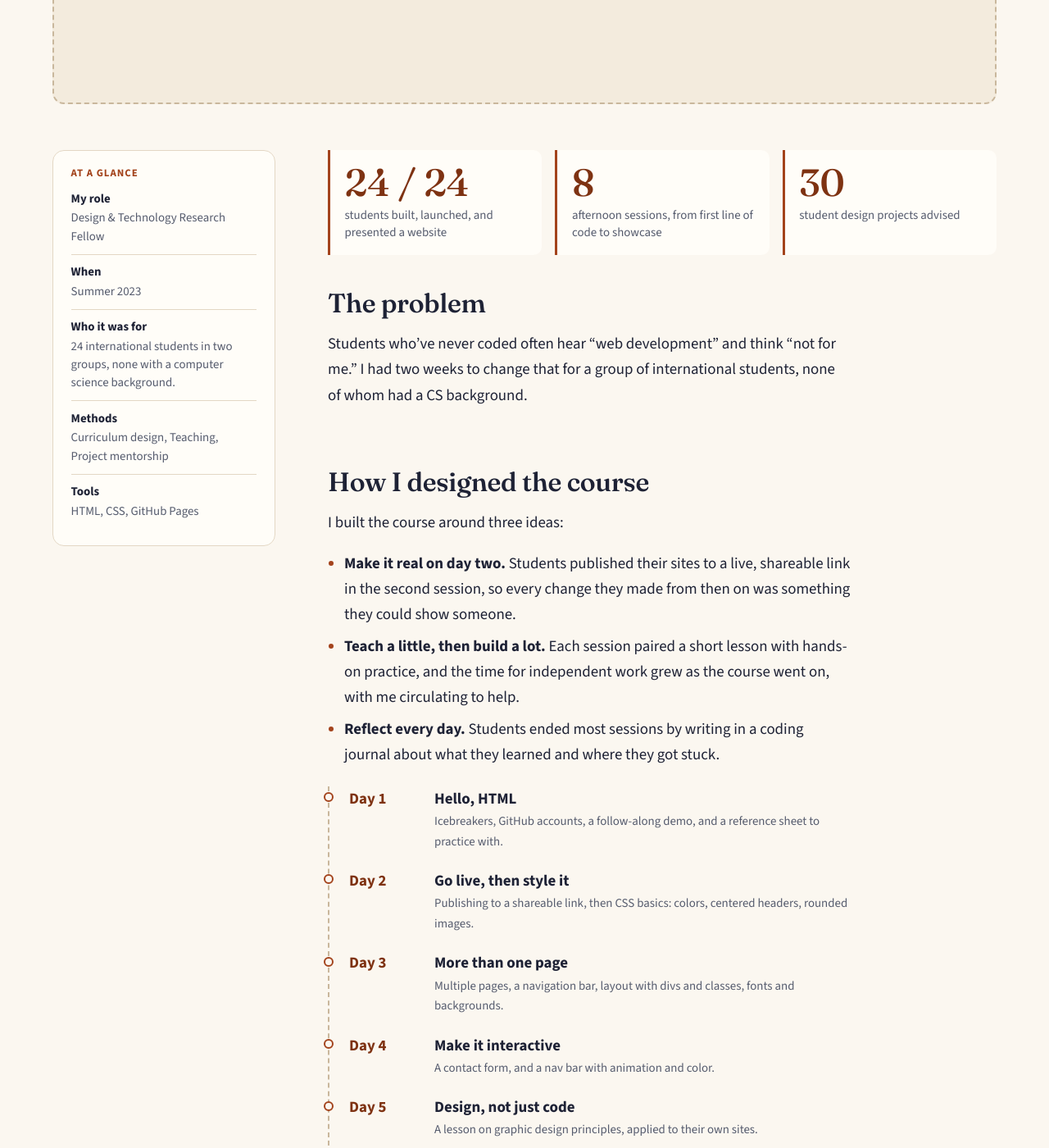
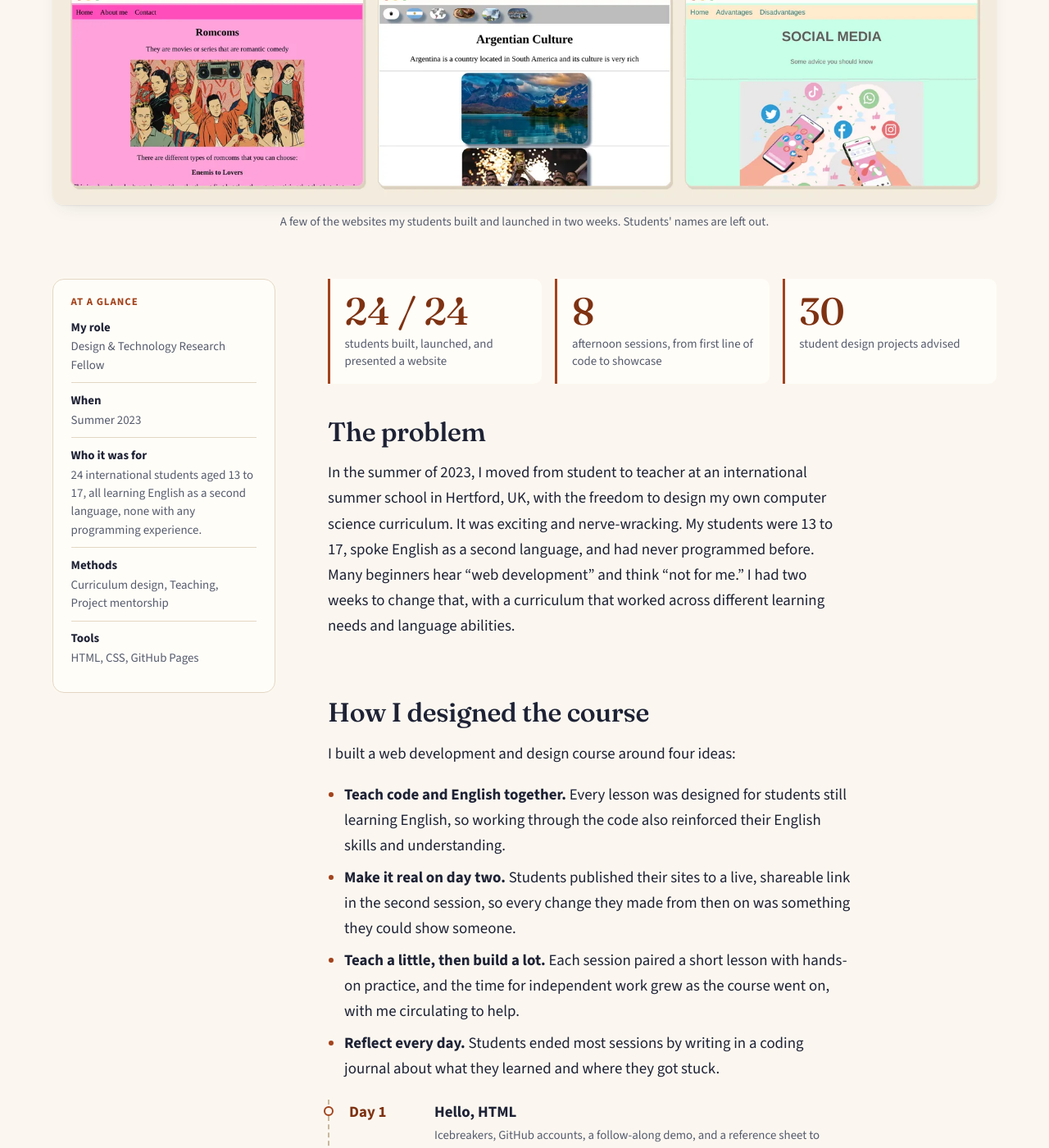
Before and after one commit to sabrinahu618/portfolio, a Jekyll site: the page built from _projects/haileybury.md, in a window 1280 px wide and 1400 px high, scrolled down 730 px. Shown: the whole window at 82% size. Built offline with Jekyll 4.4.1, drawn with Linux system fonts in a browser that asks for light colours; some of the changed text lies outside the part shown.

Commit message:
Haileybury: add student sites collage and teaching context
Co-Authored-By: Claude Opus 5.5 <noreply@anthropic.com>
Claude-Session: https://claude.ai/code/session_01HybnYJGYPLDq5hkAYptQSd

```diff
--- a/_projects/haileybury.md
+++ b/_projects/haileybury.md
@@ -8,10 +8,14 @@ featured: true
 format: short
 years: Summer 2023
 role: Design & Technology Research Fellow
-audience: 24 international students in two groups, none with a computer science background.
+audience: 24 international students aged 13 to 17, all learning English as a second language, none with any programming experience.
 methods: [Curriculum design, Teaching, Project mentorship]
 tools: [HTML, CSS, GitHub Pages]
-cover_need: A photo of students presenting, or a collage of student site screenshots, shared with permission and without students' names.
+cover: /assets/img/haileybury/student-sites.webp
+cover_width: 1672
+cover_height: 782
+cover_alt: "Six student websites shown as browser windows: an illustration portfolio titled Digital, a Cyberpunk 2077 fan page, a favorite movies page featuring The Shining, a pink romcoms page, an Argentinian culture page with landscape photos, and a social media advice page."
+cover_caption: "A few of the websites my students built and launched in two weeks. Students' names are left out."
 highlights:
   - value: "24 / 24"
     label: students built, launched, and presented a website
@@ -23,12 +27,13 @@ highlights:
 
 ## The problem
 
-Students who've never coded often hear "web development" and think "not for me." I had two weeks to change that for a group of international students, none of whom had a CS background.
+In the summer of 2023, I moved from student to teacher at an international summer school in Hertford, UK, with the freedom to design my own computer science curriculum. It was exciting and nerve-wracking. My students were 13 to 17, spoke English as a second language, and had never programmed before. Many beginners hear "web development" and think "not for me." I had two weeks to change that, with a curriculum that worked across different learning needs and language abilities.
 
 ## How I designed the course
 
-I built the course around three ideas:
+I built a web development and design course around four ideas:
 
+- **Teach code and English together.** Every lesson was designed for students still learning English, so working through the code also reinforced their English skills and understanding.
 - **Make it real on day two.** Students published their sites to a live, shareable link in the second session, so every change they made from then on was something they could show someone.
 - **Teach a little, then build a lot.** Each session paired a short lesson with hands-on practice, and the time for independent work grew as the course went on, with me circulating to help.
 - **Reflect every day.** Students ended most sessions by writing in a coding journal about what they learned and where they got stuck.
@@ -48,6 +53,8 @@ I also advised 30 student projects in the wider Design & Innovation Program and
 
 ## Outcome
 
-**Every student built, launched, and presented a personal website.**
+**Every student built, launched, and presented a personal website** to the rest of the school.
 
-{% include todo.html note="Optional: a screenshot collage of a few student sites (with permission, and with students' names cropped out)." %}
+## Reflection
+
+Teaching was harder than I expected. It took constant on-the-spot problem-solving and adapting to students who learned at very different paces, often in their second language. It made me much better at explaining complex ideas simply, and watching every student present a site they built from nothing gave me a deep sense of accomplishment.
```
Also changed, not shown: assets/img/haileybury/student-sites.webp (added).
